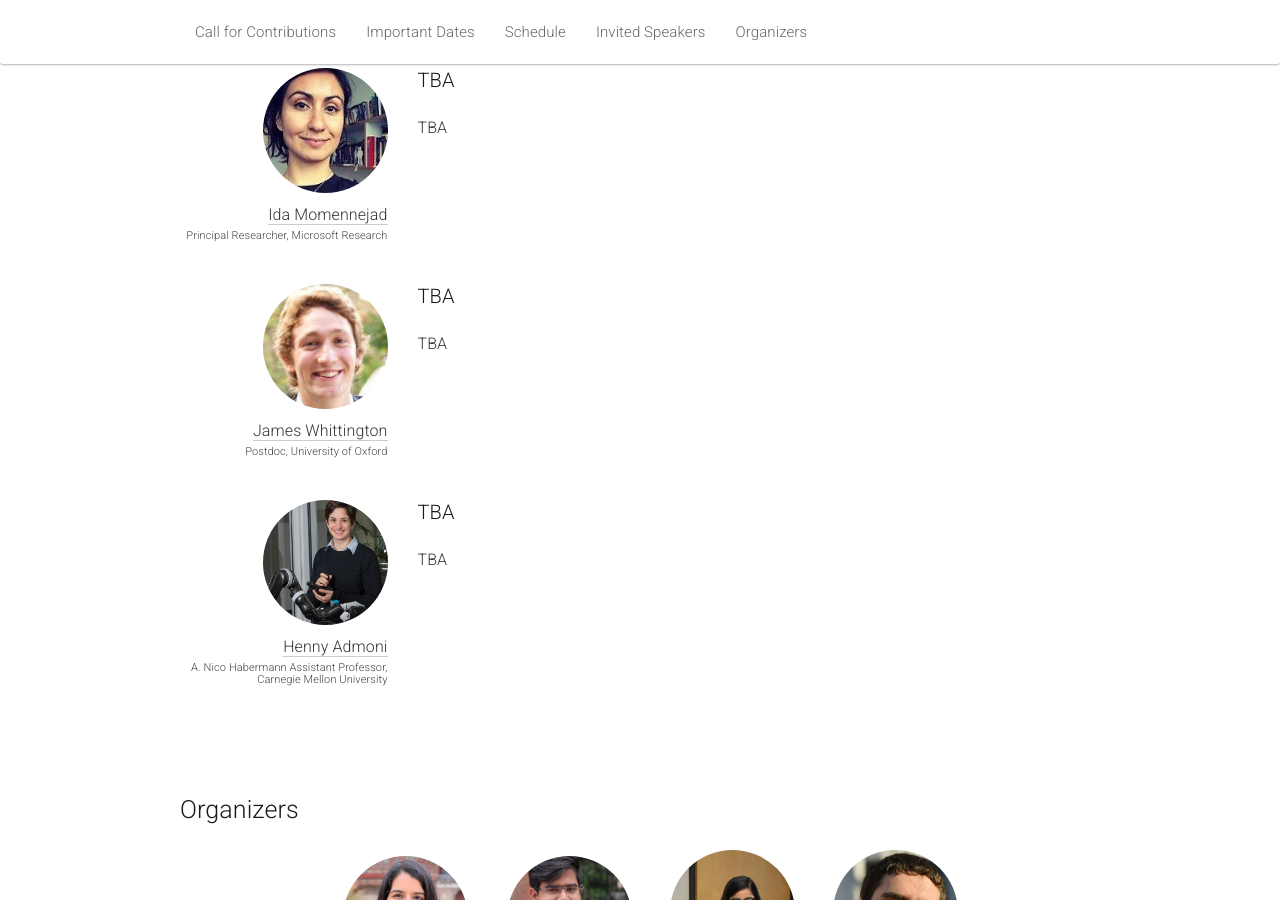
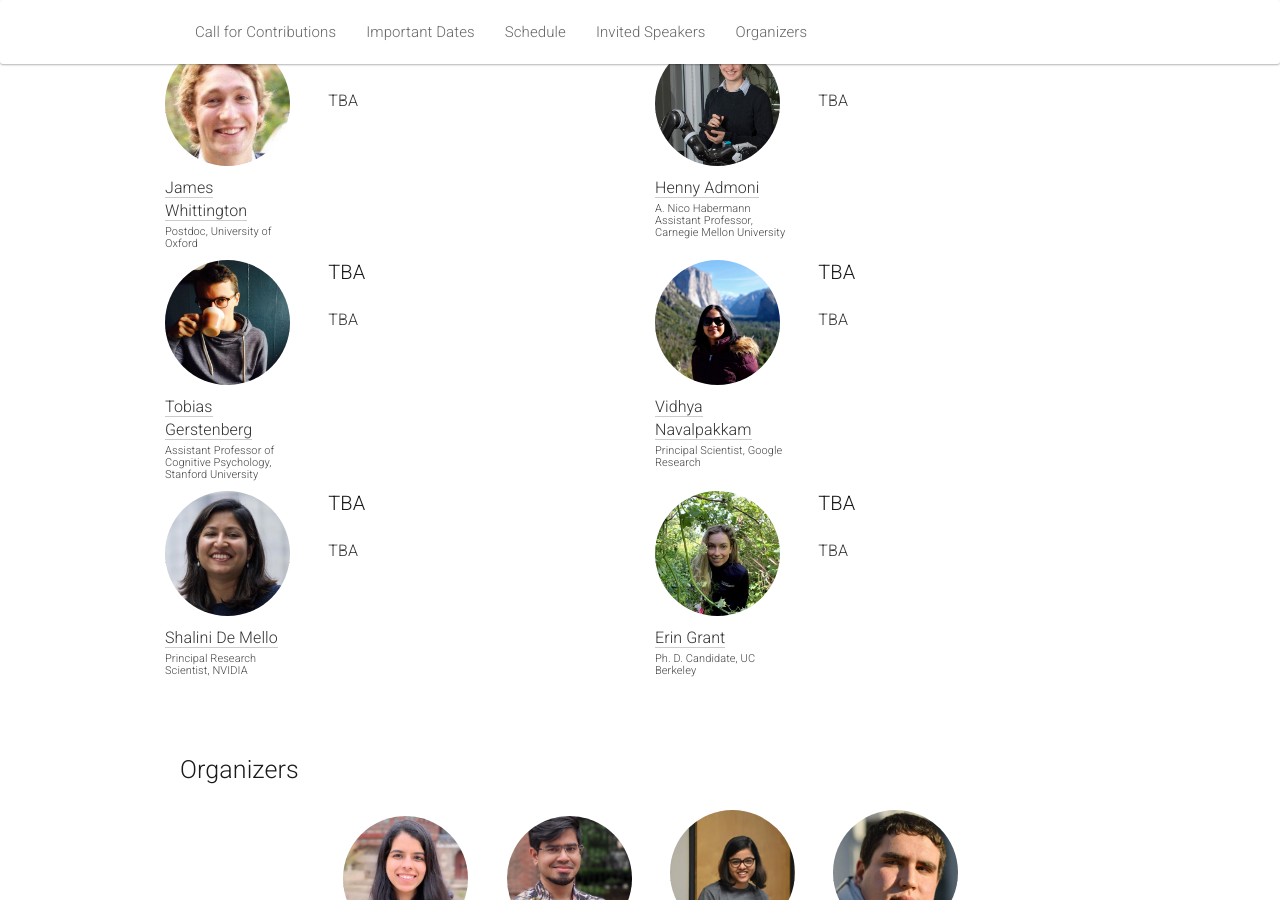
Before and after one commit to attention-learning-workshop/attention-learning-workshop.github.io, a Jekyll site: the page built from _pages/home_2022.md, in a window 1280 px wide and 900 px high, scrolled down 2739 px. Built offline with Jekyll 4.4.1, drawn with Linux system fonts in a browser that asks for light colours; nearby versions of some CDN libraries.

Commit message:
add confirmed speakers; make speakers 2 across

```diff
--- a/_data/speakers.yml
+++ b/_data/speakers.yml
@@ -25,3 +25,31 @@
   affil: A. Nico Habermann Assistant Professor, Carnegie Mellon University
   talk_title: TBA
   talk_abstract: TBA
+
+- name: Tobias Gerstenberg
+  url: https://cicl.stanford.edu/member/tobias_gerstenberg/
+  photo: TG.jpg
+  affil: Assistant Professor of Cognitive Psychology, Stanford University
+  talk_title: TBA
+  talk_abstract: TBA
+
+- name: Vidhya Navalpakkam
+  url: https://research.google/people/VidhyaNavalpakkam/
+  photo: VN.jpg
+  affil: Principal Scientist, Google Research
+  talk_title: TBA
+  talk_abstract: TBA
+
+- name: Shalini De Mello
+  url: https://research.nvidia.com/person/shalini-gupta
+  photo: SM.jpg
+  affil: Principal Research Scientist, NVIDIA
+  talk_title: TBA
+  talk_abstract: TBA
+
+- name: Erin Grant
+  url: https://eringrant.github.io/
+  photo: EG.jpg
+  affil: Ph. D. Candidate, UC Berkeley
+  talk_title: TBA
+  talk_abstract: TBA
--- a/_includes/speakers.html
+++ b/_includes/speakers.html
@@ -1,10 +1,20 @@
 
 ## Invited Speakers
 
+
+<div class="row speakers">
+{%- assign i = 0 -%}
+
 {% for speaker in site.data.speakers %}
+{%- assign new_row = i | modulo: 2 -%}
 
-<div class="row speaker">
-    <div class="col-sm-3 speaker-pic">
+{%- if new_row == 0 -%}
+<div class="clearfix"></div>
+{%- endif -%}
+
+{%- assign i = i | plus: 1 -%}
+
+<div class="col-sm-2 speaker-pic">
   <a href="{{ speaker.url }}">
     <img class="people-pic" src="{{ speaker.photo | prepend:"img/speakers/" | prepend: page.data_dir }}" />
   </a>
@@ -13,10 +23,11 @@
     <h6> {{ speaker.affil }} </h6>
   </div>
 </div>
-    <div class="col-sm-9">
+<div class="col-sm-4">
   <h3>{{ speaker.talk_title }}</h3><br />
   <p class="speaker-abstract">{{ speaker.talk_abstract }}</p>
 </div>
-</div>
 
 {% endfor %}
+
+</div>
```
Lines whose indentation alone changed are shown as unchanged.
